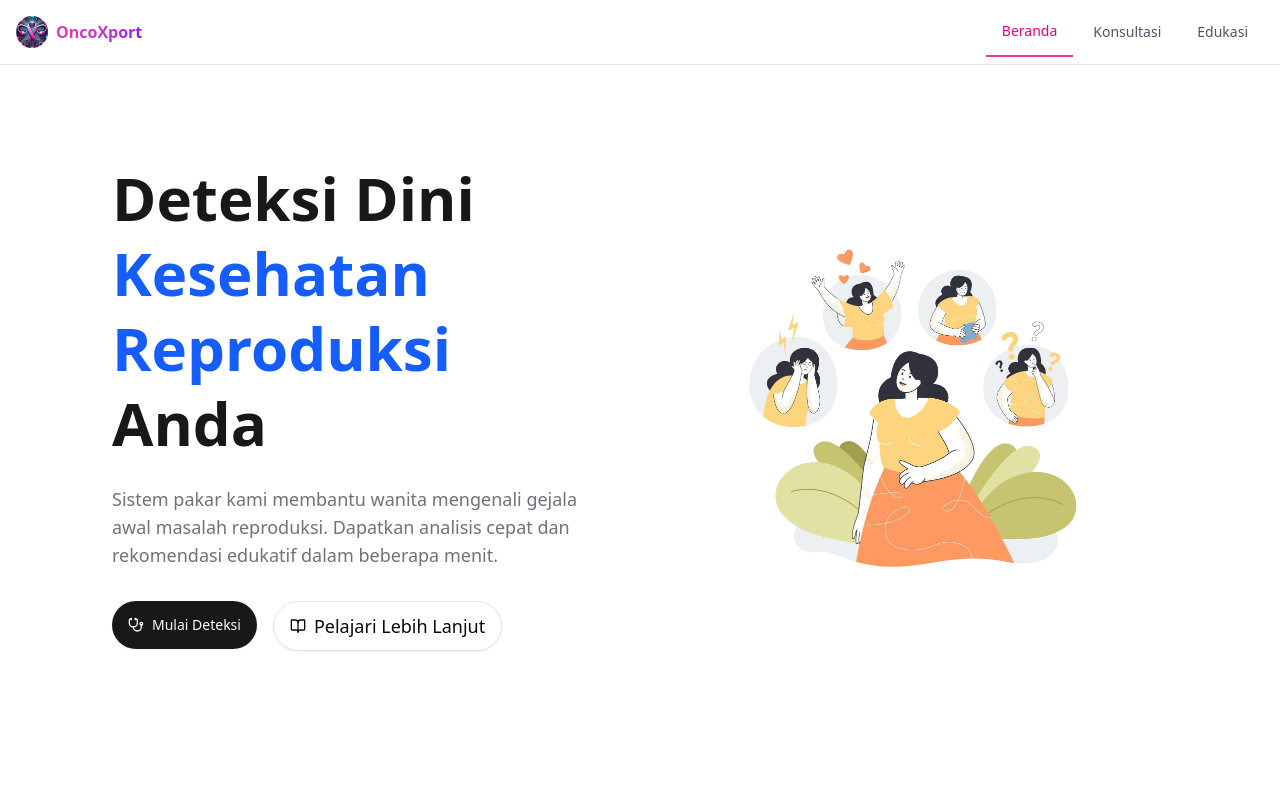
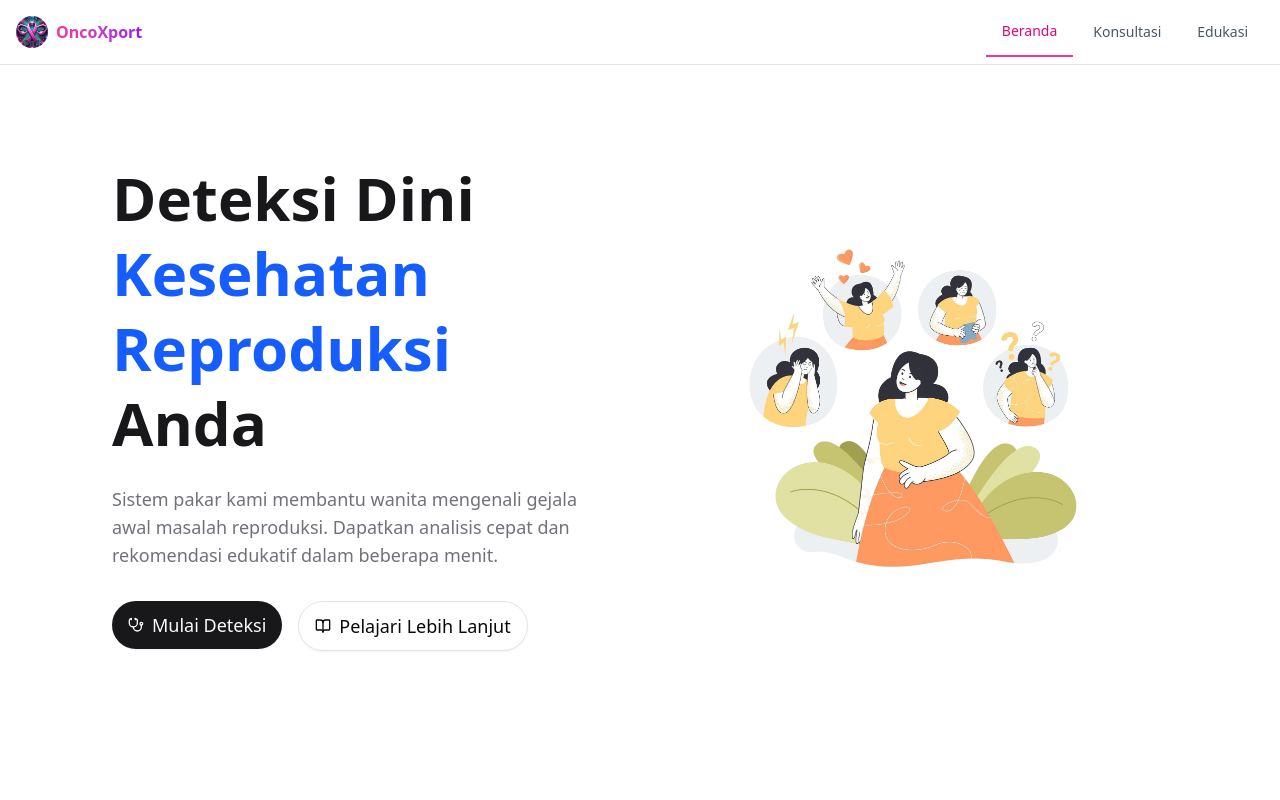
Before and after one commit to Itsnotf/sistem-pakar, a Next.js app: page / in a window 1280 px wide. Shown: the top 800 px of the page. Built offline with nearby package versions, Linux system fonts and the light colour scheme.

Commit message:
update: add function CTA button on hero section

```diff
--- a/src/components/page/Beranda.tsx
+++ b/src/components/page/Beranda.tsx
@@ -9,8 +9,11 @@ import {
   HeartPulse,
 } from "lucide-react";
 import { Button } from "../ui/button";
+import { useRouter } from "next/navigation";
 
 export default function Beranda() {
+  const router = useRouter();
+
   return (
     <div className="space-y-20 pb-20">
       <section className="container md:px-28 p-5 py-16 md:py-24">
@@ -29,13 +32,16 @@ export default function Beranda() {
 
             <div className="flex justify-center md:justify-start gap-4 mt-8">
               <Button
-                className="px-8 py-6 mdtext-lg rounded-full gap-2 text-sm"
+                onClick={() => router.push("/konsultasi")}
+                className="px-8 py-6 md:text-lg rounded-full gap-2 text-sm"
                 size="lg"
               >
                 <Stethoscope className="w-5 h-5" />
                 Mulai Deteksi
               </Button>
+
               <Button
+                onClick={() => router.push("/edukasi")}
                 className="px-8 py-6 md:text-lg rounded-full gap-2 text-sm"
                 variant="outline"
                 size="lg"
```
